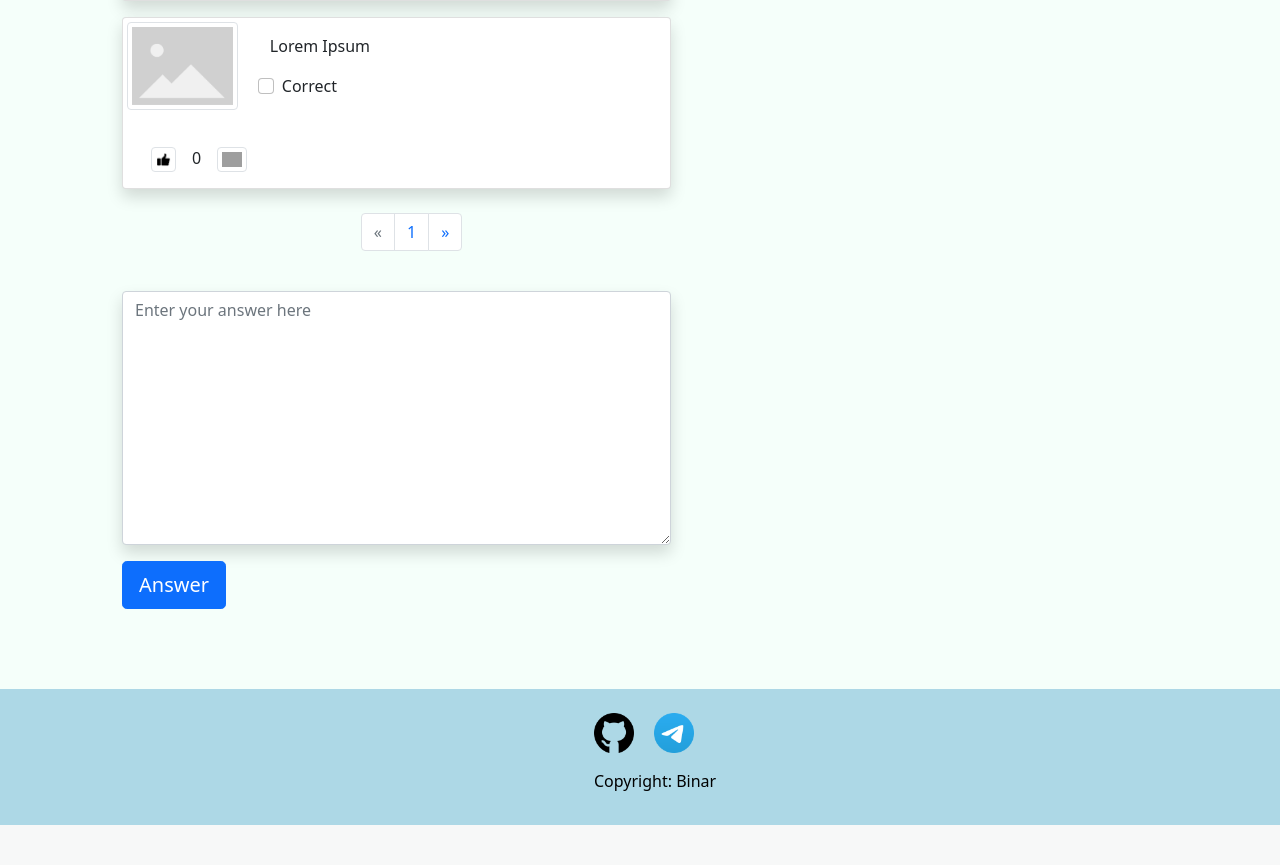
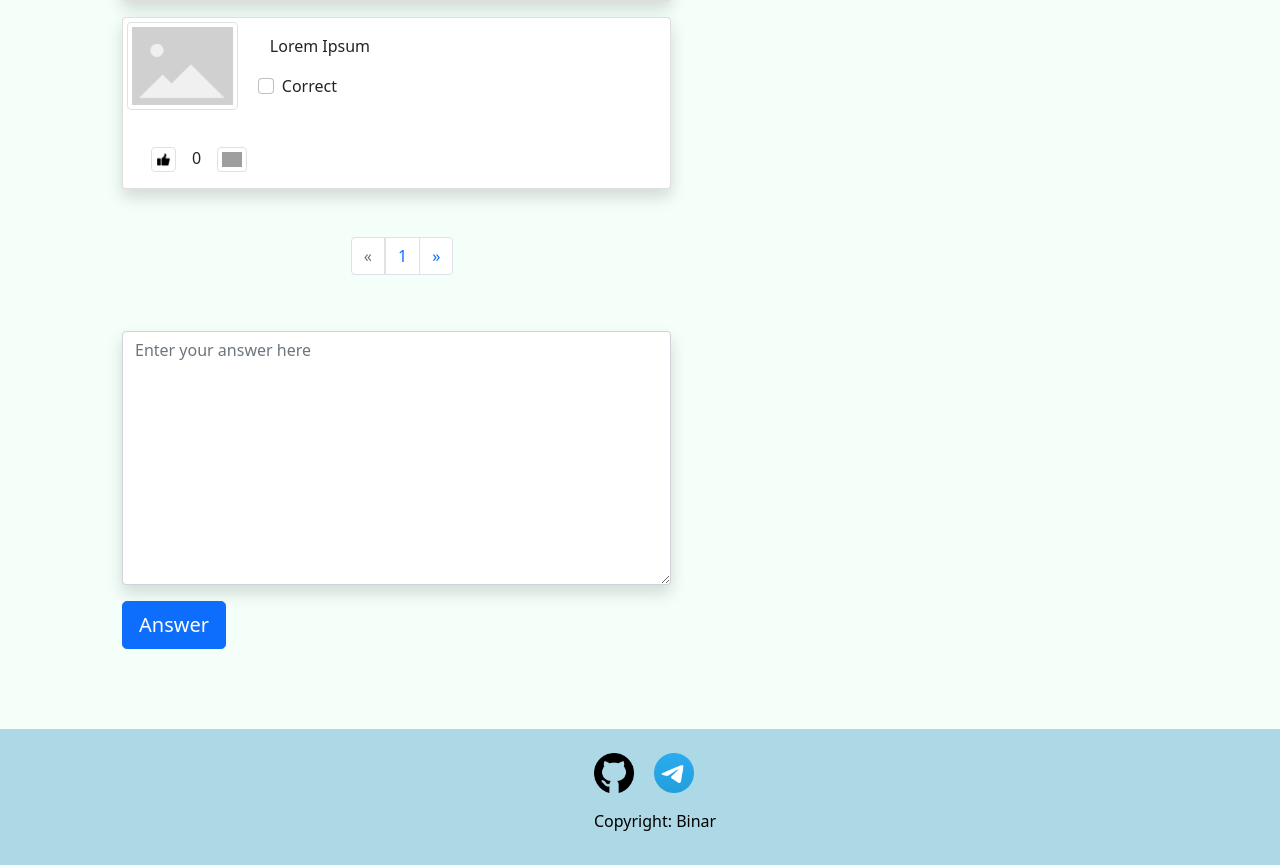
Before and after one commit to Binar-code/askme_dementev, a Django app: page /question/1/ in a window 1280 px wide. Shown: the part 731-1596 px from the top of the page. Before the commit the page ends 1556 px from the top, so only its background shows below. Run offline with Django 5.2, Linux system fonts and the light colour scheme; some libraries are stand-ins or nearby versions; grey boxes are pictures that could not be loaded.

Commit message:
Paginator template added

```diff
--- /dev/null
+++ b/askme/app/templates/paginator.html
@@ -0,0 +1,36 @@
+<!DOCTYPE html>
+<html lang="en">
+{% block paginator %}
+<nav aria-label="Page navigation example" class="col">
+    <ul class="pagination">
+        {% if cards.has_previous %}
+            <li class="page-item">
+                <a class="page-link" href="?page={{ cards.previous_page_number }}" aria-label="Previous">
+                    <span aria-hidden="true">&laquo;</span>
+                </a>
+            </li>
+        {% else %}
+            <li class="page-item disabled">
+                <a class="page-link" aria-label="Previous">
+                    <span aria-hidden="true">&laquo;</span>
+                </a>
+            </li>
+        {% endif %}
+        <p class="page-link">{{ cards.number }}</p>
+        {% if cards.has_next %}
+            <li class="page-item">
+                <a class="page-link" href="?page={{ cards.next_page_number }}" aria-label="Next">
+                    <span aria-hidden="true">&raquo;</span>
+                </a>
+            </li>
+        {% else %}
+            <li class="page-item disabled">
+                <a class="page-link" aria-label="Next">
+                    <span aria-hidden="true">&raquo;</span>
+                </a>
+            </li>
+        {% endif %}
+    </ul>
+</nav>
+{% endblock %}
+</html>
--- a/askme/app/templates/question.html
+++ b/askme/app/templates/question.html
@@ -40,7 +40,7 @@
         </div>
     </section>
     <section>
-        {% for answer in answers %}
+        {% for answer in cards %}
         <div class="card mb-3 shadow">
             <div class="row">
                 <div class="col-3">
@@ -62,9 +62,9 @@
                             {% if answer.correct == True %}
                             <input class="form-check-input" type="checkbox" id="checkbox-1" checked readonly>
                             {% else %}
-                            <input class="form-check-input" type="checkbox" id="checkbox-1" readonly>
+                            <input class="form-check-input" type="checkbox" id="checkbox-2" readonly>
                             {% endif %}
-                            <label class="form-check-label" for="checkbox-1">
+                            <label class="form-check-label" for="checkbox-2">
                               Correct
                             </label>
                         </div>
@@ -75,39 +75,11 @@
         {% endfor %}
         <div class="row mt-4">
             <div class="col-5"></div>
-            <nav aria-label="Page navigation example" class="col">
-                <ul class="pagination">
-                    {% if answers.has_previous %}
-                        <li class="page-item">
-                            <a class="page-link" href="?page={{ answers.previous_page_number }}" aria-label="Previous">
-                                <span aria-hidden="true">&laquo;</span>
-                            </a>
-                        </li>
-                    {% else %}
-                        <li class="page-item disabled">
-                            <a class="page-link" aria-label="Previous">
-                                <span aria-hidden="true">&laquo;</span>
-                            </a>
-                        </li>
-                    {% endif %}
-                    <li class="page-item">
-                        <a class="page-link">{{ answers.number }}</a>
-                    </li>
-                    {% if answers.has_next %}
-                        <li class="page-item">
-                            <a class="page-link" href="?page={{ answers.next_page_number }}" aria-label="Next">
-                                <span aria-hidden="true">&raquo;</span>
-                            </a>
-                        </li>
-                    {% else %}
-                        <li class="page-item disabled">
-                            <a class="page-link" aria-label="Next">
-                                <span aria-hidden="true">&raquo;</span>
-                            </a>
-                        </li>
-                    {% endif %}
-                </ul>
-            </nav>
+            <div class="row mt-4">
+                <div class="col-5"></div>
+                {% include 'paginator.html' %}
+                <div class="col"></div>
+            </div>
             <div class="col"></div>
         </div>
         <div class="form-group mt-4">
--- a/askme/app/templates/tag.html
+++ b/askme/app/templates/tag.html
@@ -26,7 +26,7 @@
             <p class="card-text">{{ card.text }}</p>
             <div class="row">
                 <div class="col-4">
-                    <a href="#">answer ({{ card.answers }})</a>
+                    <a href="{% url 'question' %}">answer ({{ card.answers }})</a>
                 </div>
                 <div class="col-8 d-flex">
                     <p class="me-2">Tags:</p>
--- a/askme/app/views.py
+++ b/askme/app/views.py
@@ -91,7 +91,7 @@ def question(req):
 
     return TemplateResponse(req, 'question.html', context={'members': members, 'tags': tags,
                                                            'userpic': userpic, 'username': username,
-                                                           'answers': paginated_answers, 'question': main_question})
+                                                           'cards': paginated_answers, 'question': main_question})
 
 
 def ask(req):
```
Also changed, not shown: askme/app/templates/hot.html (+6 -34 lines), askme/app/templates/index.html (+2 -34 lines).
